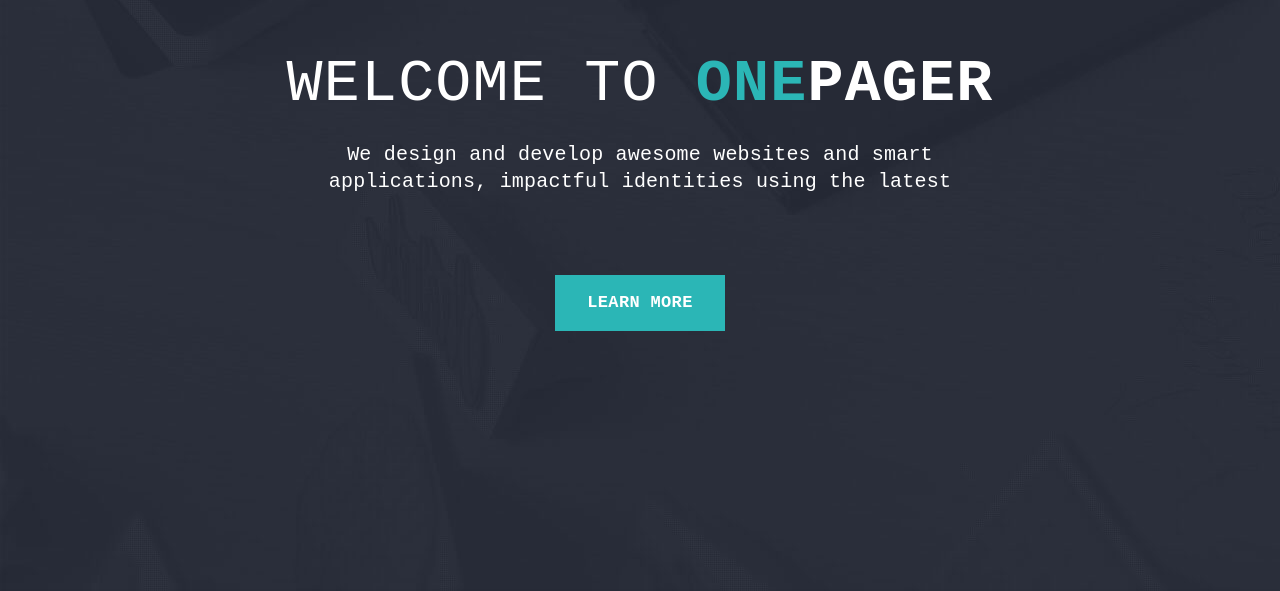
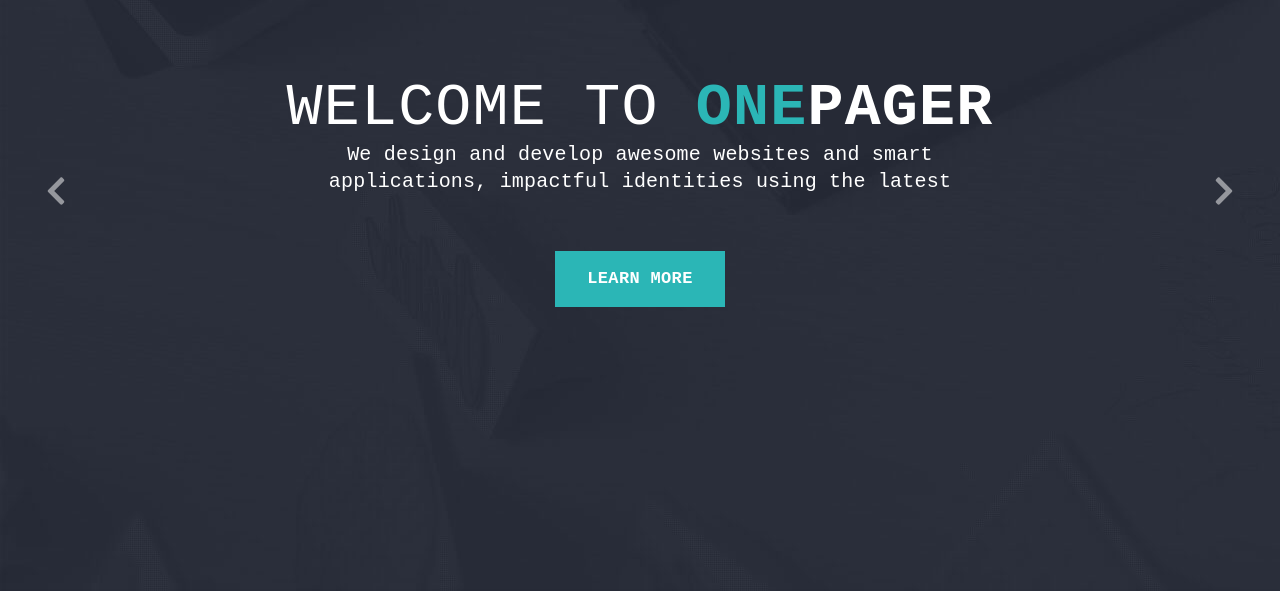
Before and after one commit to anasbughio/onepager, a React (Vite) app: page / in a window 1280 px wide. Shown: the part 209-800 px from the top of the page. Built offline with nearby package versions, Linux system fonts and the light colour scheme.

Commit message:
adding carousal feature

```diff
--- a/src/components/Hero.jsx
+++ b/src/components/Hero.jsx
@@ -1,6 +1,19 @@
+import { useState } from 'react';
+import { FaChevronLeft, FaChevronRight } from 'react-icons/fa';
 import "../css/hero.css";
 
 const Hero = () => {
+  const [activeSlide, setActiveSlide] = useState(0);
+  const totalSlides = 3;
+
+  const goToPreviousSlide = () => {
+    setActiveSlide((current) => (current - 1 + totalSlides) % totalSlides);
+  };
+
+  const goToNextSlide = () => {
+    setActiveSlide((current) => (current + 1) % totalSlides);
+  };
+
   return (
     <section
       id="home"
@@ -9,11 +22,25 @@ const Hero = () => {
 
       <div className="absolute inset-0 opacity-10"></div>
 
+      {/* Left Arrow */}
+      <button
+        type="button"
+        onClick={goToPreviousSlide}
+        className="absolute left-4 lg:left-8 top-1/2 -translate-y-1/2 text-white/50 hover:text-white transition-colors p-2 z-10 hidden sm:block"
+        aria-label="Previous slide"
+      >
+        <FaChevronLeft size={32} />
+      </button>
+
       <div className="relative z-10 text-center px-4 max-w-4xl mx-auto">
+
+
+        {activeSlide === 0 && (
+          <>
             <h1 className="mb-0 text-center uppercase text-white hero-title">
               WELCOME TO <span className="text-[rgb(43,182,182)] font-bold">ONE<span className="font-bold text-white">PAGER</span></span>
             </h1>
-        <p className="mx-auto mt-6 mb-10 max-w-[640px] text-center text-white hero-subtitle">
+            <p className="mx-auto mt-0 mb-4 max-w-[640px] text-center text-white hero-subtitle">
               We design and develop awesome websites and smart applications, impactful identities using the latest
             </p>
              <button
@@ -22,9 +49,52 @@ const Hero = () => {
         >
           Learn More
         </button>
+          </>
+        )}
 
 
+        {activeSlide === 1 && (
+          <>
+            <h1 className="mb-0 text-center uppercase text-white hero-title">
+              WE ARE GREAT <span className="font-bold text-white">COMPANY</span>
+            </h1>
+            <p className="mx-auto mt-0 mb-10 max-w-[640px] text-center text-white hero-subtitle">
+              Lorem ipsum dolor sit amet, consectetur adipisicing elit, sed do eiusmod
+            </p>
+             <button
+          type="button"
+          className="relative mt-10 inline-block bg-[#2bb6b6] px-8 py-4 uppercase hero-btn-text"
+        >
+          Learn More
+        </button>
+          </>
+        )}
+
+
+        {activeSlide === 2 && (
+          <>
+            <h1 className="mb-0 text-center uppercase text-white hero-title">
+           <span className="text-[rgb(43,182,182)] font-bold">ONE<span className="font-bold text-white">PAGER </span></span>
+            IS VERY SUITABLE
+            </h1>
+            <p className="mx-auto mt-6 mb-10 max-w-[640px] text-center text-white hero-subtitle">
+              Building modern products and experiences for growing brands and teams
+            </p>
+          </>
+        )}
+
       </div>
+
+
+      <button
+        type="button"
+        onClick={goToNextSlide}
+        className="absolute right-4 lg:right-8 top-1/2 -translate-y-1/2 text-white/50 hover:text-white transition-colors p-2 z-10 hidden sm:block"
+        aria-label="Next slide"
+      >
+        <FaChevronRight size={32} />
+      </button>
+
     </section>
   );
 };
```
Lines whose indentation alone changed are shown as unchanged.
